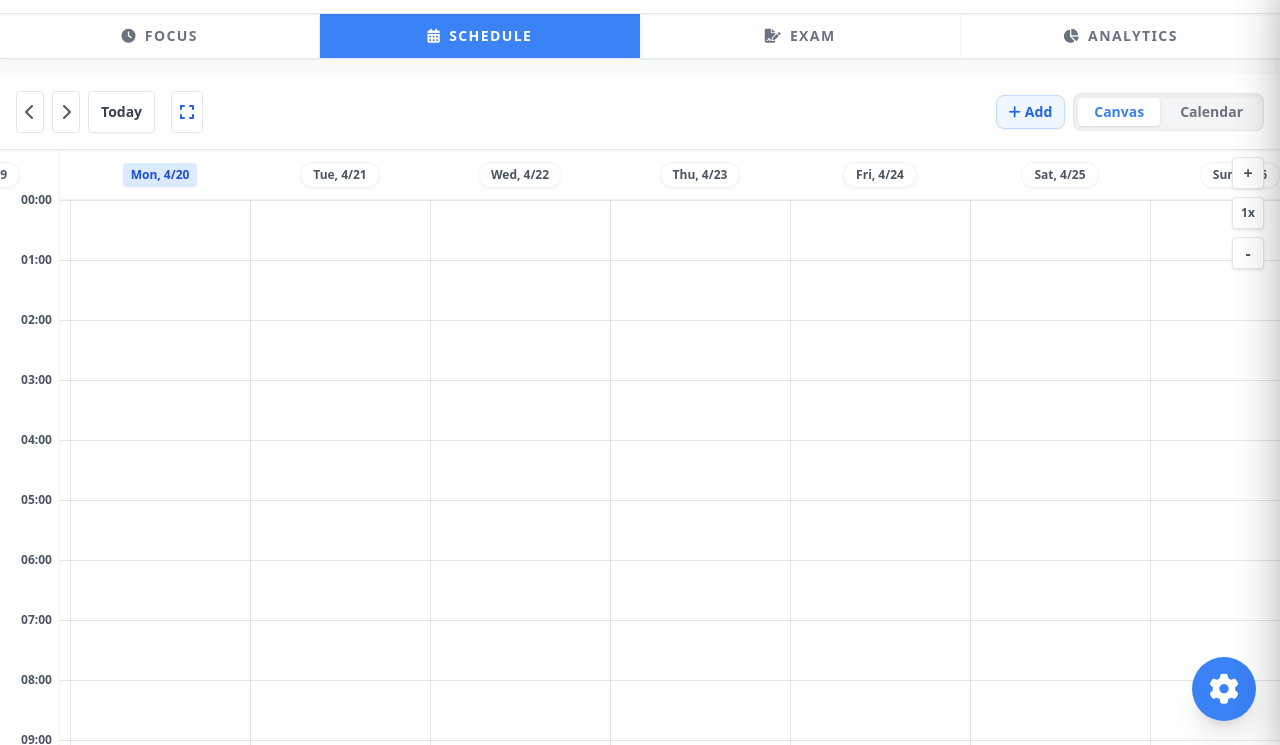
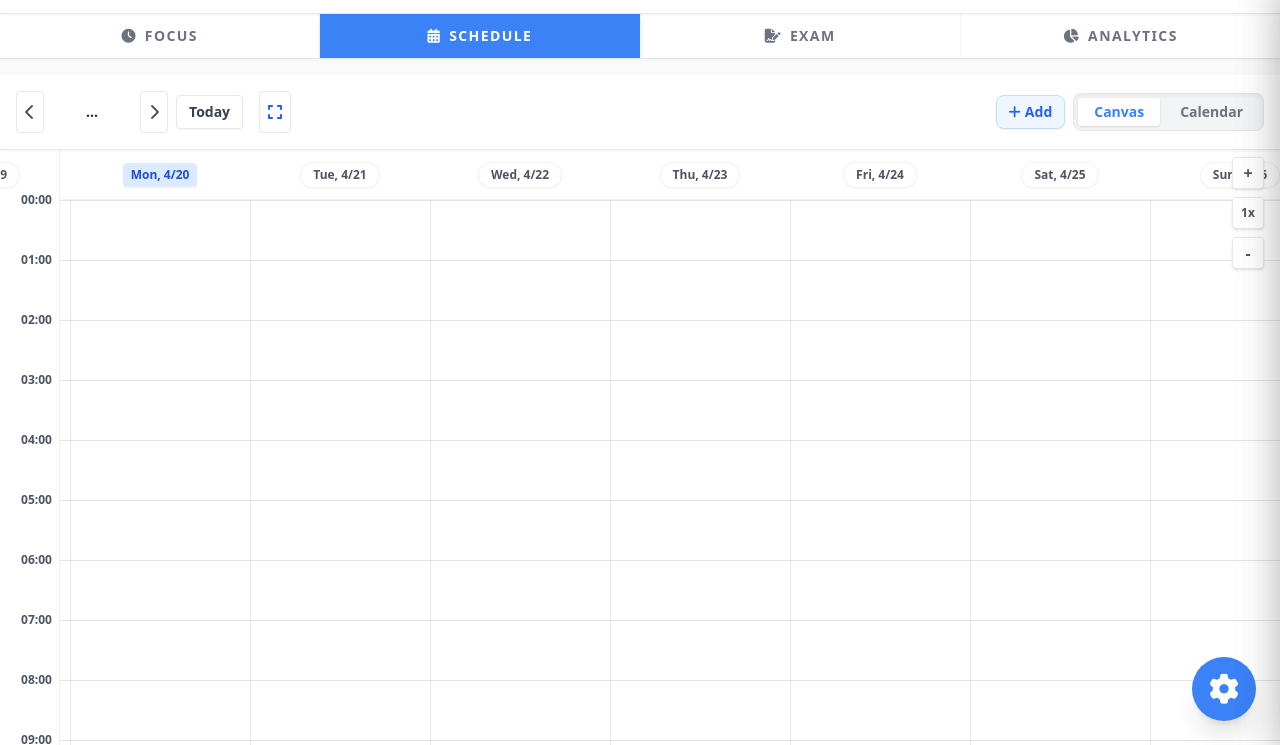
Before and after one commit to lw-alt-pixel/StudyPlannerV2, a plain HTML site: page index.html in a window 1280 px wide. Shown: the part 55-800 px from the top of the page. Drawn offline with nearby package versions, Linux system fonts and the light colour scheme; no server answers.

Commit message:
Update index.html

```diff
--- a/index.html
+++ b/index.html
@@ -101,12 +101,14 @@
             </div>
 
             <div id="scheduleControlsBar" class="p-4 bg-white border-b shadow-sm z-40 flex justify-between items-center relative shrink-0">
-                <div id="canvasControls" class="flex gap-2">
+                <div id="canvasControls" class="flex gap-2 items-center">
                     <button id="prevDaysBtn" class="p-2 border rounded hover:bg-gray-50 text-gray-600 transition-colors"><i class="fa fa-chevron-left"></i></button>
+                    <span id="canvasMonthLabel" class="font-black text-gray-800 min-w-[80px] text-center text-sm">...</span>
                     <button id="nextDaysBtn" class="p-2 border rounded hover:bg-gray-50 text-gray-600 transition-colors"><i class="fa fa-chevron-right"></i></button>
-                    <button id="centerTodayBtn" class="px-3 border rounded font-bold text-sm hover:bg-gray-50 text-gray-700 shadow-sm transition-colors">Today</button>
+                    <button id="centerTodayBtn" class="px-3 py-1.5 border rounded font-bold text-sm hover:bg-gray-50 text-gray-700 shadow-sm transition-colors">Today</button>
                     <button id="fullscreenCanvasBtn" class="p-2 ml-2 border rounded hover:bg-gray-50 text-blue-600 transition-colors" title="Zen Fullscreen"><i class="fa fa-expand"></i></button>
                 </div>
+
                 <div id="calendarControls" class="hidden flex items-center gap-3">
                     <button id="prevMonthBtn" class="p-2 border rounded hover:bg-gray-50 text-gray-600 transition-colors"><i class="fa fa-chevron-left"></i></button>
                     <span id="currentMonthLabel" class="font-black text-gray-800 min-w-[120px] text-center"></span>
```
